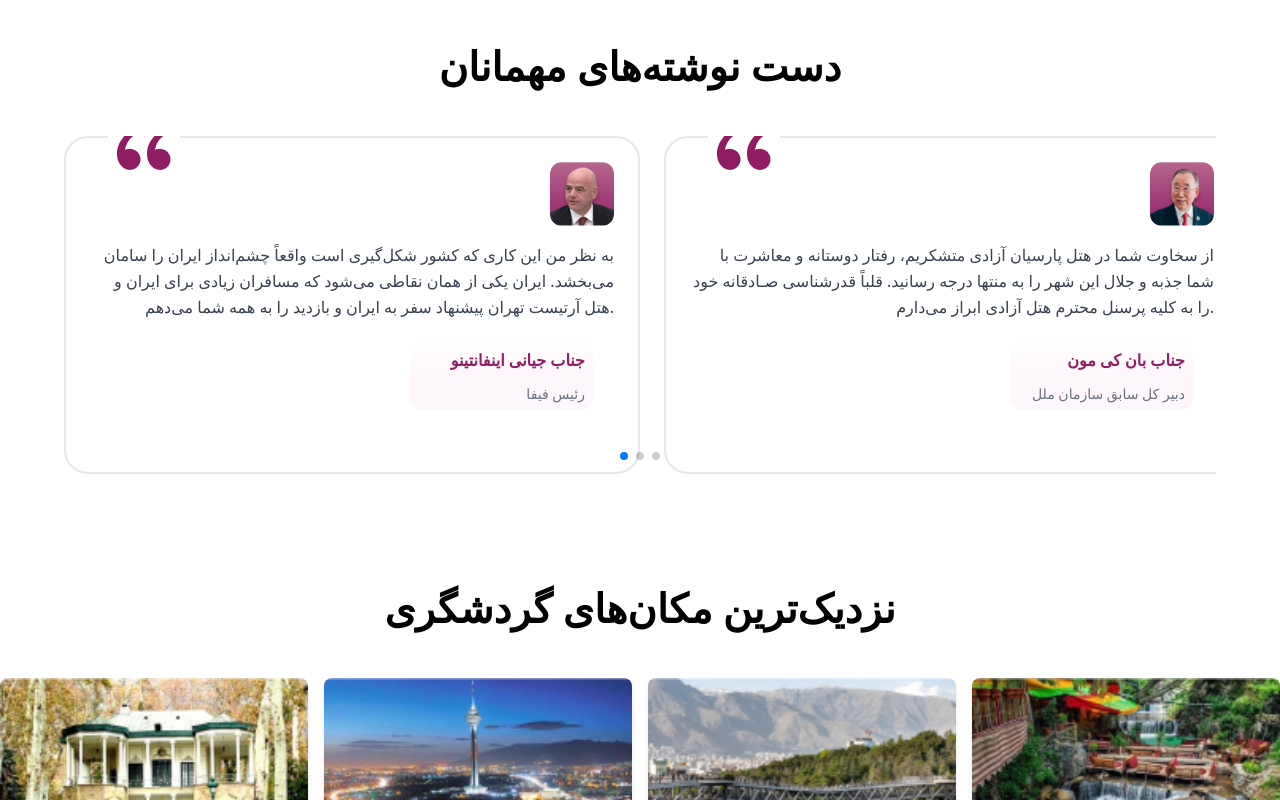
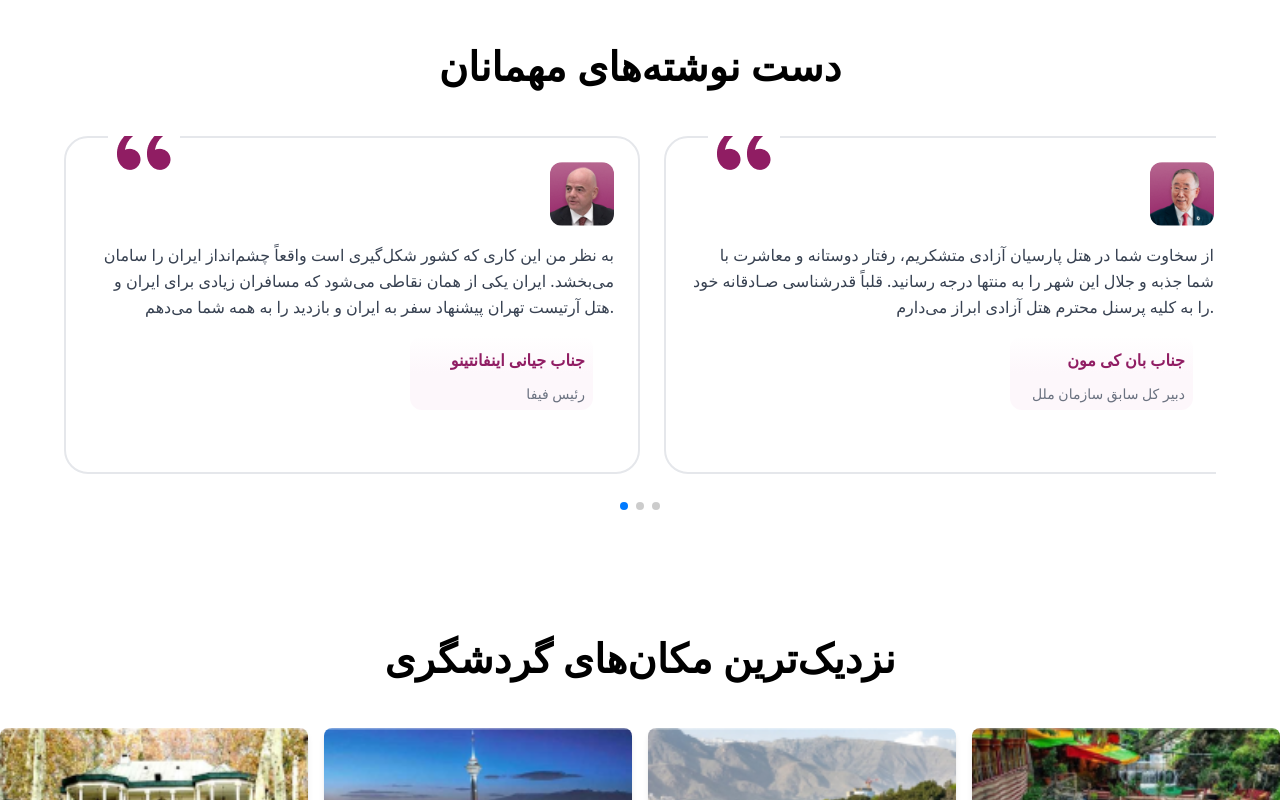
Before and after one commit to sinajannesar/Simpel-AzadiHotel-Website, a React (Vite) app: page / in a window 1280 px wide. Shown: the part 2440-3240 px from the top of the page. Built offline with nearby package versions, Linux system fonts and the light colour scheme.

Commit message:
fix pagination space

```diff
--- a/src/index.css
+++ b/src/index.css
@@ -1,3 +1,7 @@
 @tailwind base;
 @tailwind components;
 @tailwind utilities;
+
+.swiper-wrapper {
+  padding-bottom: 50px;
+}
```
